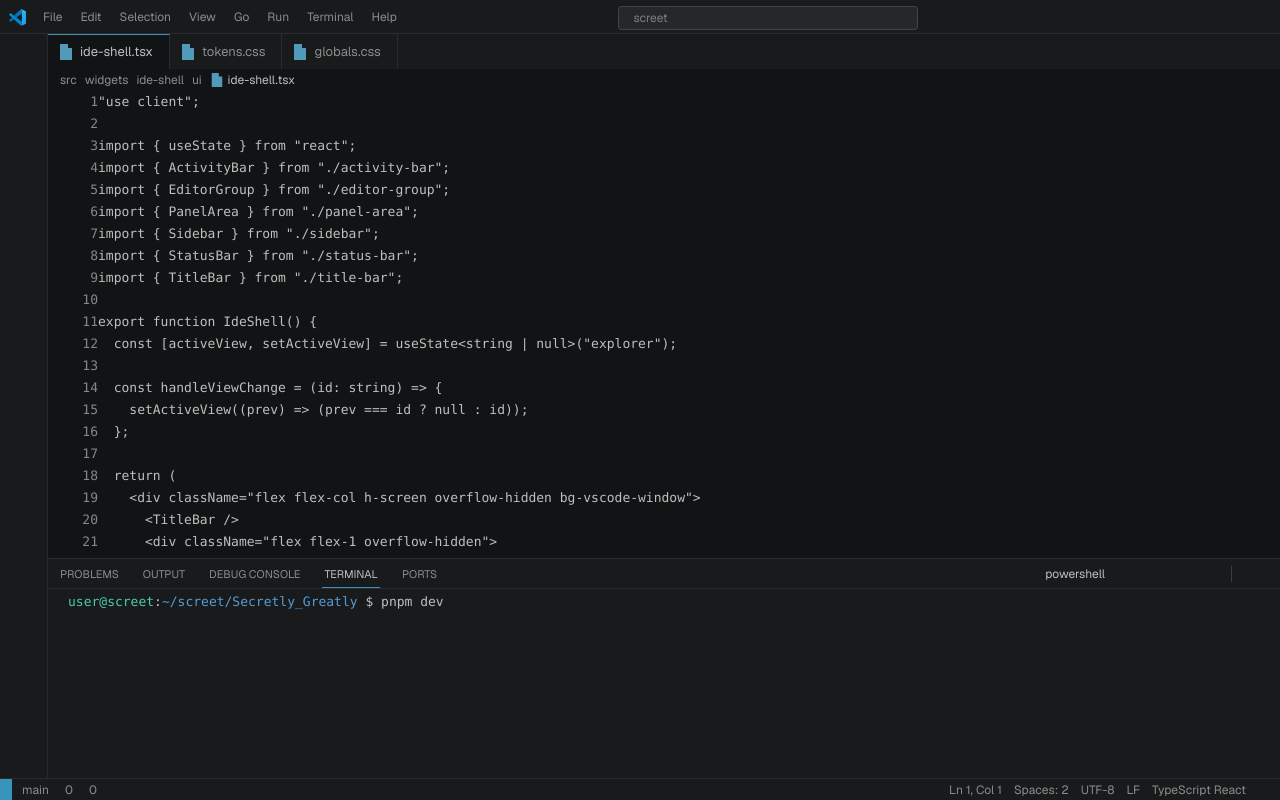
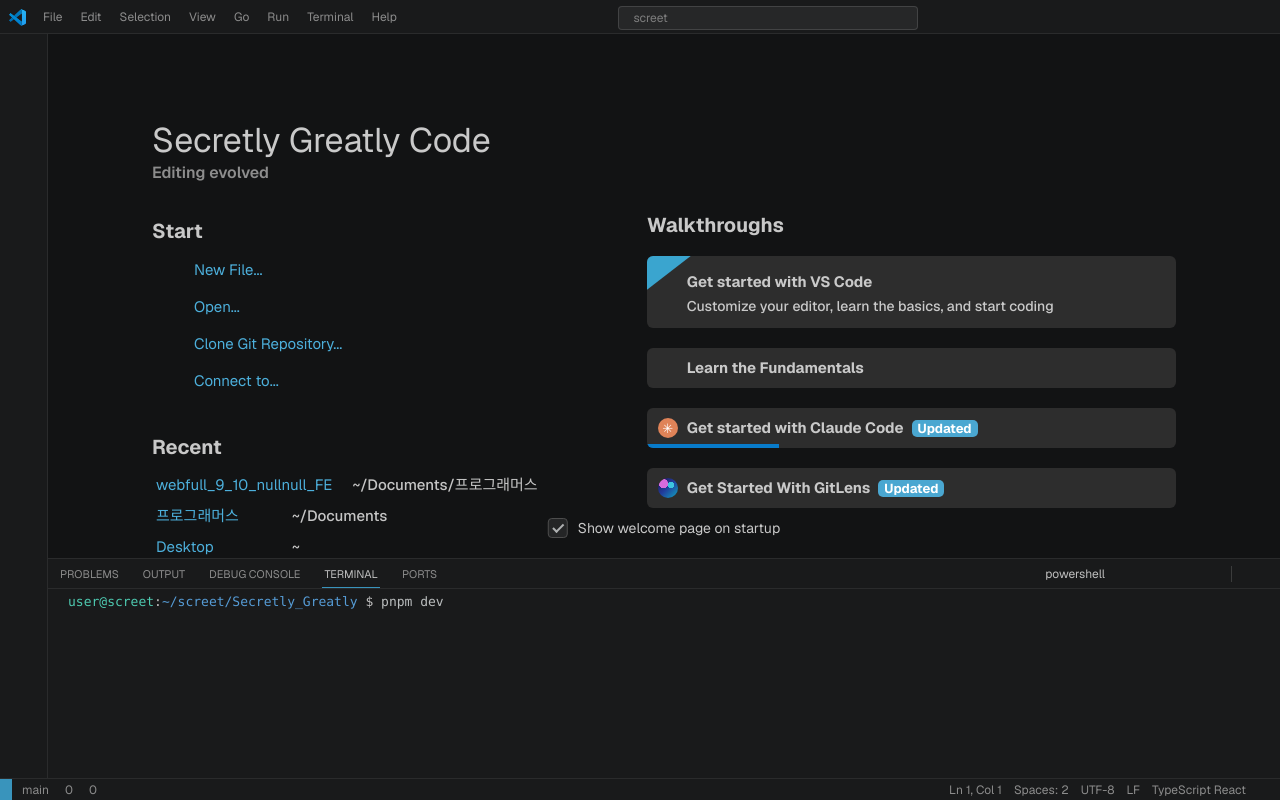
Before and after one commit to prgrms-fullcycle-devcourse/webfull_9_10_Secretly-Greatly_FE, a Next.js app: page / in a window 1280 px wide. Built offline with nearby package versions, Linux system fonts and the light colour scheme; some icons are missing.

Commit message:
feat : 파일 클릭 시 에디터 탭으로 여는 흐름 구현

```diff
--- a/src/widgets/ideShell/ui/editorGroup.tsx
+++ b/src/widgets/ideShell/ui/editorGroup.tsx
@@ -1,24 +1,34 @@
 import { TabbedEditor } from "./tabbedEditor";
 import { WelcomePage } from "./welcomePage";
+import type { MockTab } from "./mockData";
 
 interface EditorGroupProps {
-  view?: "welcome" | "editor";
-  onAllTabsClosed?: () => void;
+  tabs: MockTab[];
+  activeTabKey: string | null;
+  onActiveTabChange: (id: string) => void;
+  onCloseTab: (id: string) => void;
 }
 
 export function EditorGroup({
-  view = "welcome",
-  onAllTabsClosed,
+  tabs,
+  activeTabKey,
+  onActiveTabChange,
+  onCloseTab,
 }: EditorGroupProps) {
   return (
     <section
       className="flex flex-1 overflow-hidden bg-vscode-editor text-vscode-fg"
       aria-label="Editor"
     >
-      {view === "welcome" ? (
+      {tabs.length === 0 || activeTabKey === null ? (
         <WelcomePage />
       ) : (
-        <TabbedEditor onAllTabsClosed={onAllTabsClosed} />
+        <TabbedEditor
+          tabs={tabs}
+          activeTabKey={activeTabKey}
+          onActiveTabChange={onActiveTabChange}
+          onCloseTab={onCloseTab}
+        />
       )}
     </section>
   );
--- a/src/widgets/ideShell/ui/ideShell.tsx
+++ b/src/widgets/ideShell/ui/ideShell.tsx
@@ -2,8 +2,10 @@
 
 import type { PointerEvent as ReactPointerEvent } from "react";
 import { useState } from "react";
+import type { TreeFileOpenPayload } from "./treeView";
 import { ActivityBar } from "./activityBar";
 import { EditorGroup } from "./editorGroup";
+import type { MockTab } from "./mockData";
 import { PanelArea } from "./panelArea";
 import { Sidebar } from "./sidebar";
 import { StatusBar } from "./statusBar";
@@ -18,14 +20,61 @@
   return Math.min(Math.max(value, min), max);
 }
 
+function getPanelMaxHeight() {
+  return Math.max(
+    PANEL_MIN_HEIGHT,
+    window.innerHeight - PANEL_MAX_HEIGHT_OFFSET,
+  );
+}
+
+function createEditorTab(file: TreeFileOpenPayload): MockTab {
+  return {
+    id: file.id,
+    filename: file.name,
+    path: file.path,
+    content: [
+      `// ${[...file.path, file.name].join("/")}`,
+      "",
+      "파일 미리보기 내용이 아직 준비되지 않았습니다.",
+    ],
+  };
+}
+
 export function IdeShell() {
   const [activeView, setActiveView] = useState<string | null>(null);
-  const [editorView, setEditorView] = useState<"welcome" | "editor">("editor");
+  const [editorTabs, setEditorTabs] = useState<MockTab[]>([]);
+  const [activeEditorTabKey, setActiveEditorTabKey] = useState<string | null>(
+    null,
+  );
   const [sidebarWidth, setSidebarWidth] = useState(300);
   const [panelHeight, setPanelHeight] = useState(220);
 
   const handleViewChange = (id: string) => {
     setActiveView((prev) => (prev === id ? null : id));
+  };
+
+  const handleFileOpen = (file: TreeFileOpenPayload) => {
+    setEditorTabs((prev) => {
+      if (prev.some((tab) => tab.id === file.id)) return prev;
+      return [...prev, createEditorTab(file)];
+    });
+    setActiveEditorTabKey(file.id);
+  };
+
+  const handleCloseEditorTab = (id: string) => {
+    const closedIndex = editorTabs.findIndex((tab) => tab.id === id);
+    const nextTabs = editorTabs.filter((tab) => tab.id !== id);
+
+    setEditorTabs(nextTabs);
+
+    if (nextTabs.length === 0) {
+      setActiveEditorTabKey(null);
+      return;
+    }
+
+    if (activeEditorTabKey === id) {
+      setActiveEditorTabKey(nextTabs[Math.max(0, closedIndex - 1)].id);
+    }
   };
 
   const startSidebarResize = (event: ReactPointerEvent<HTMLDivElement>) => {
@@ -56,12 +105,8 @@
     document.body.dataset.resizing = "panel";
 
     const handlePointerMove = (moveEvent: PointerEvent) => {
-      const maxHeight = Math.max(
-        PANEL_MIN_HEIGHT,
-        window.innerHeight - PANEL_MAX_HEIGHT_OFFSET,
-      );
       const nextHeight = startHeight - (moveEvent.clientY - startY);
-      setPanelHeight(clamp(nextHeight, PANEL_MIN_HEIGHT, maxHeight));
+      setPanelHeight(clamp(nextHeight, PANEL_MIN_HEIGHT, getPanelMaxHeight()));
     };
 
     const stopResize = () => {
@@ -75,12 +120,8 @@
   };
 
   const resizePanelWithKeyboard = (delta: number) => {
-    const maxHeight = Math.max(
-      PANEL_MIN_HEIGHT,
-      window.innerHeight - PANEL_MAX_HEIGHT_OFFSET,
-    );
     setPanelHeight((value) =>
-      clamp(value + delta, PANEL_MIN_HEIGHT, maxHeight),
+      clamp(value + delta, PANEL_MIN_HEIGHT, getPanelMaxHeight()),
     );
   };
 
@@ -93,7 +134,11 @@
         <ActivityBar activeView={activeView} onViewChange={handleViewChange} />
         {activeView && (
           <>
-            <Sidebar view={activeView} width={sidebarWidth} />
+            <Sidebar
+              view={activeView}
+              width={sidebarWidth}
+              onFileOpen={handleFileOpen}
+            />
             <div
               role="separator"
               aria-orientation="vertical"
@@ -122,8 +167,10 @@
         {/* main-area: editor + panel vertical split */}
         <div className="flex flex-col flex-1 overflow-hidden">
           <EditorGroup
-            view={editorView}
-            onAllTabsClosed={() => setEditorView("welcome")}
+            tabs={editorTabs}
+            activeTabKey={activeEditorTabKey}
+            onActiveTabChange={setActiveEditorTabKey}
+            onCloseTab={handleCloseEditorTab}
           />
           <div
             role="separator"
--- a/src/widgets/ideShell/ui/mockData.ts
+++ b/src/widgets/ideShell/ui/mockData.ts
@@ -9,77 +9,6 @@
   path: string[];
   content: string[];
 }
-
-export const MOCK_TABS: MockTab[] = [
-  {
-    id: "1",
-    filename: "ide-shell.tsx",
-    path: ["src", "widgets", "ide-shell", "ui"],
-    content: [
-      '"use client";',
-      "",
-      'import { useState } from "react";',
-      'import { ActivityBar } from "./activity-bar";',
-      'import { EditorGroup } from "./editor-group";',
-      'import { PanelArea } from "./panel-area";',
-      'import { Sidebar } from "./sidebar";',
-      'import { StatusBar } from "./status-bar";',
-      'import { TitleBar } from "./title-bar";',
-      "",
-      "export function IdeShell() {",
-      '  const [activeView, setActiveView] = useState<string | null>("explorer");',
-      "",
-      "  const handleViewChange = (id: string) => {",
-      "    setActiveView((prev) => (prev === id ? null : id));",
-      "  };",
-      "",
-      "  return (",
-      '    <div className="flex flex-col h-screen overflow-hidden bg-vscode-window">',
-      "      <TitleBar />",
-      '      <div className="flex flex-1 overflow-hidden">',
-      "        <ActivityBar activeView={activeView} onViewChange={handleViewChange} />",
-      "        <Sidebar view={activeView} />",
-      '        <div className="flex flex-col flex-1 overflow-hidden">',
-      "          <EditorGroup />",
-      "          <PanelArea />",
-      "        </div>",
-      "      </div>",
-      "      <StatusBar />",
-      "    </div>",
-      "  );",
-      "}",
-    ],
-  },
-  {
-    id: "2",
-    filename: "tokens.css",
-    path: ["src", "shared", "styles"],
-    content: [
-      ":root {",
-      "  /* Dark 2026 */",
-      "  --vscode-titlebar-background: #191a1b;",
-      "  --vscode-editor-background: #121314;",
-      "  --vscode-panel-background: #191a1b;",
-      "  --vscode-tab-activeBorderTop: #3994bc;",
-      "  --vscode-foreground: #bfbfbf;",
-      "}",
-    ],
-  },
-  {
-    id: "3",
-    filename: "globals.css",
-    path: ["src", "app"],
-    content: [
-      '@import "tailwindcss";',
-      '@import "../shared/styles/tokens.css";',
-      "",
-      "body {",
-      "  background: var(--vscode-window-background);",
-      "  color: var(--vscode-foreground);",
-      "}",
-    ],
-  },
-];
 
 /* ─────────────────────────────────────────────────────────
    Explorer Tree
--- a/src/widgets/ideShell/ui/tabbedEditor.tsx
+++ b/src/widgets/ideShell/ui/tabbedEditor.tsx
@@ -1,39 +1,22 @@
 "use client";
 
-import type { MouseEvent } from "react";
-import { useState } from "react";
 import { Codicon, FileIcon } from "@/shared/ui";
-import { MOCK_TABS } from "./mockData";
+import type { MockTab } from "./mockData";
 
 interface TabbedEditorProps {
-  onAllTabsClosed?: () => void;
+  tabs: MockTab[];
+  activeTabKey: string;
+  onActiveTabChange: (id: string) => void;
+  onCloseTab: (id: string) => void;
 }
 
-export function TabbedEditor({ onAllTabsClosed }: TabbedEditorProps) {
-  const [tabs, setTabs] = useState(MOCK_TABS);
-  const [activeTabKey, setActiveTabKey] = useState<string>("1");
-
+export function TabbedEditor({
+  tabs,
+  activeTabKey,
+  onActiveTabChange,
+  onCloseTab,
+}: TabbedEditorProps) {
   const activeTab = tabs.find((t) => t.id === activeTabKey) ?? tabs[0];
-
-  function handleCloseTab(event: MouseEvent, id: string) {
-    event.stopPropagation();
-    const next = tabs.filter((t) => t.id !== id);
-    setTabs(next);
-
-    if (next.length === 0) {
-      onAllTabsClosed?.();
-      return;
-    }
-
-    if (activeTabKey === id) {
-      const closedIndex = tabs.findIndex((t) => t.id === id);
-      setActiveTabKey(next[Math.max(0, closedIndex - 1)].id);
-    }
-  }
-
-  if (tabs.length === 0) {
-    return null;
-  }
 
   return (
     <div className="flex flex-1 flex-col overflow-hidden bg-vscode-editor text-vscode-fg">
@@ -62,7 +45,7 @@
                 ];
           const nextTabKey = next?.dataset.tabId;
 
-          if (nextTabKey) setActiveTabKey(nextTabKey);
+          if (nextTabKey) onActiveTabChange(nextTabKey);
           next?.focus();
         }}
       >
@@ -76,11 +59,11 @@
             aria-controls={`editor-panel-${tab.id}`}
             className="editor-tab"
             data-active={activeTabKey === tab.id}
-            onClick={() => setActiveTabKey(tab.id)}
+            onClick={() => onActiveTabChange(tab.id)}
             onKeyDown={(event) => {
               if (event.key === "Enter" || event.key === " ") {
                 event.preventDefault();
-                setActiveTabKey(tab.id);
+                onActiveTabChange(tab.id);
               }
             }}
           >
@@ -91,7 +74,10 @@
               tabIndex={-1}
               className="tab-close"
               aria-label={`Close ${tab.filename}`}
-              onClick={(event) => handleCloseTab(event, tab.id)}
+              onClick={(event) => {
+                event.stopPropagation();
+                onCloseTab(tab.id);
+              }}
             >
               <Codicon icon="codicon-close" size={14} />
             </button>
--- a/src/widgets/ideShell/ui/treeView.tsx
+++ b/src/widgets/ideShell/ui/treeView.tsx
@@ -10,21 +10,46 @@
   children?: TreeNode[];
 }
 
+export interface TreeFileOpenPayload {
+  id: string;
+  name: string;
+  path: string[];
+}
+
 interface TreeItemProps {
   node: TreeNode;
   depth: number;
+  path: string[];
   selectedKey: string | null;
   onSelect: (id: string) => void;
+  onFileOpen?: (file: TreeFileOpenPayload) => void;
 }
 
-function TreeItem({ node, depth, selectedKey, onSelect }: TreeItemProps) {
+function TreeItem({
+  node,
+  depth,
+  path,
+  selectedKey,
+  onSelect,
+  onFileOpen,
+}: TreeItemProps) {
   const [expanded, setExpanded] = useState(depth < 2);
   const isSelected = selectedKey === node.id;
   const isFolder = node.type === "folder";
+  const itemPath = [...path, node.name];
 
   const handleClick = () => {
     onSelect(node.id);
-    if (isFolder) setExpanded((prev) => !prev);
+    if (isFolder) {
+      setExpanded((prev) => !prev);
+      return;
+    }
+
+    onFileOpen?.({
+      id: node.id,
+      name: node.name,
+      path,
+    });
   };
 
   const handleKeyDown = (e: React.KeyboardEvent<HTMLButtonElement>) => {
@@ -109,8 +134,10 @@
             key={child.id}
             node={child}
             depth={depth + 1}
+            path={itemPath}
             selectedKey={selectedKey}
             onSelect={onSelect}
+            onFileOpen={onFileOpen}
           />
         ))}
     </div>
@@ -120,9 +147,14 @@
 interface TreeViewProps {
   nodes: TreeNode[];
   label?: string;
+  onFileOpen?: (file: TreeFileOpenPayload) => void;
 }
 
-export function TreeView({ nodes, label = "Explorer" }: TreeViewProps) {
+export function TreeView({
+  nodes,
+  label = "Explorer",
+  onFileOpen,
+}: TreeViewProps) {
   const [selectedKey, setSelectedKey] = useState<string | null>(null);
 
   return (
@@ -132,8 +164,10 @@
           key={node.id}
           node={node}
           depth={0}
+          path={[]}
           selectedKey={selectedKey}
           onSelect={setSelectedKey}
+          onFileOpen={onFileOpen}
         />
       ))}
     </div>
```
Also changed, not shown: src/widgets/ideShell/ui/sidebar.tsx (+19 -6 lines), 1 other file (tests, documents, lock files or other folders).
